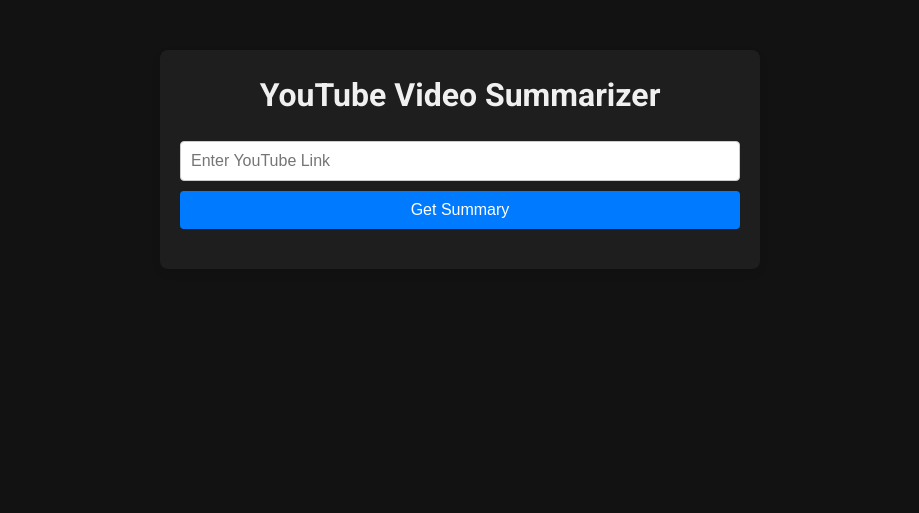
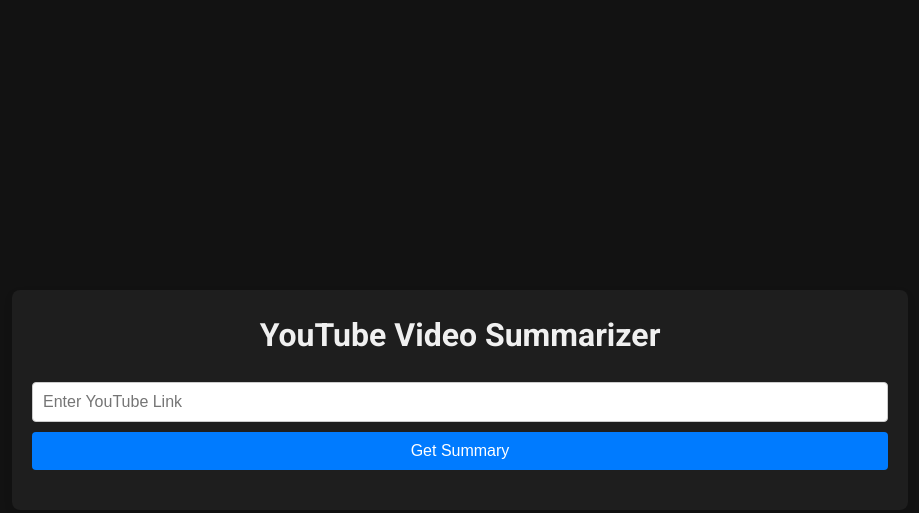
Before and after one commit to Ryan-Krohne/Youtube-Summarizer, a plain HTML site: page index.html in a window 1280 px wide. Shown: the whole page, without its empty margins (180-1099 px from the left). Drawn offline with Linux system fonts and the light colour scheme.

Commit message:
completely changed css

```diff
--- a/styles.css
+++ b/styles.css
@@ -10,6 +10,11 @@
     color: #333;
     background-color: #f9f9f9;
     transition: background-color 0.3s, color 0.3s;
+    display: flex;
+    justify-content: center;
+    align-items: center;
+    min-height: 100vh;
+    margin: 0;
 }
 
 body.dark-mode {
@@ -18,8 +23,7 @@
 }
 
 .container {
-    max-width: 600px;
-    margin: 50px auto;
+    width: 70%; /* Ensures responsiveness on smaller screens */
     padding: 20px;
     background-color: #fff;
     border-radius: 8px;
```
